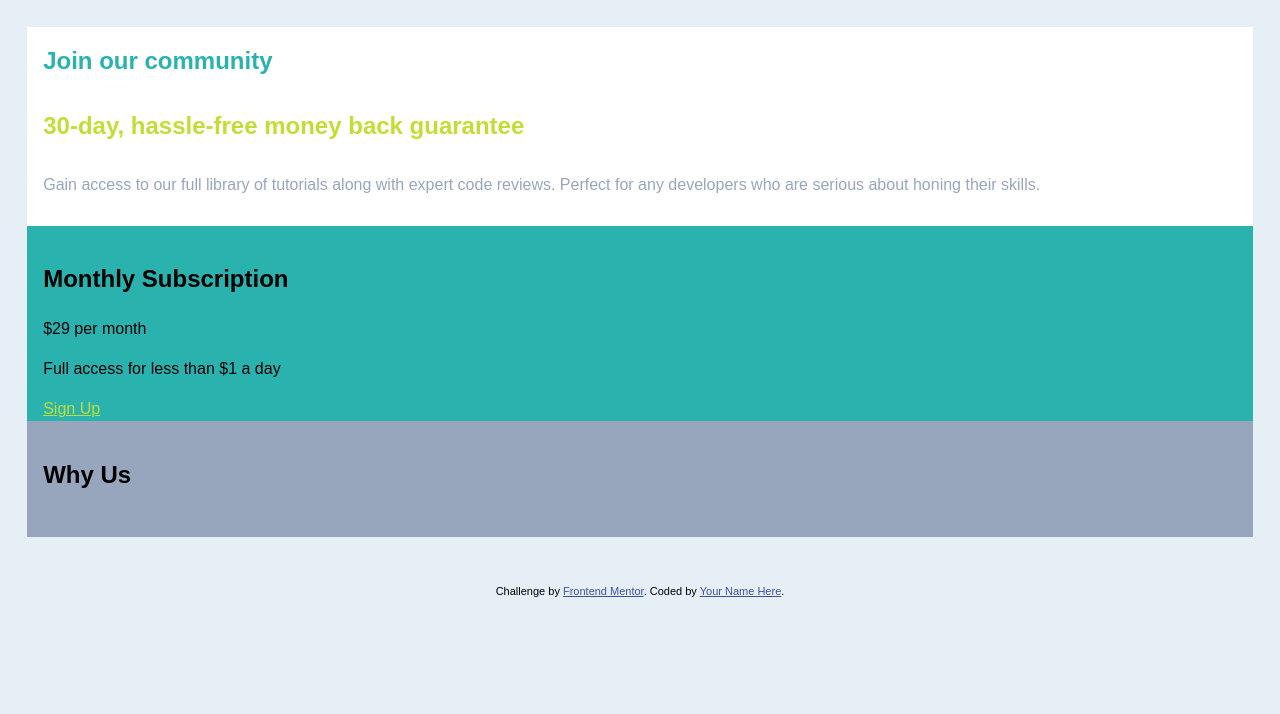
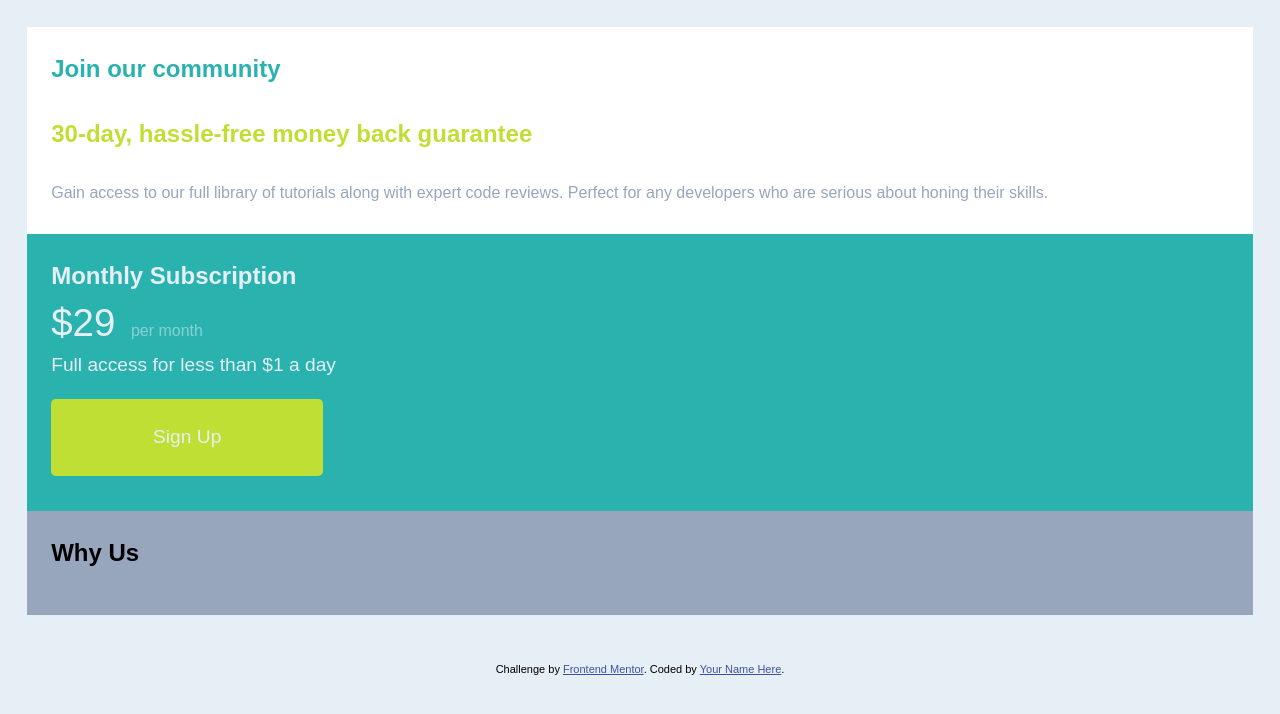
Before and after one commit to Beccix/single-price-grid-component-master, a plain HTML site: page index.html in a window 1280 px wide. Drawn offline with Linux system fonts and the light colour scheme.

Commit message:
second commit

```diff
--- a/index.html
+++ b/index.html
@@ -27,13 +27,16 @@
     </div>
 
     <div class="subscription">
-      <h1>Monthly Subscription</h1>
+      <h1 id='subscription-h1' class='subscription-text'>Monthly Subscription</h1>
         <div class="subscription-price">
           <span class="price">&dollar;29</span>
-          <span id="subscription-price-month">per month</span>
+          <span class='subscription-text' id="subscription-price-month">per month</span>
         </div>
-      <p>Full access for less than &dollar;1 a day</p>
-      <a id="subscription-sign" href="#">Sign Up</a>
+      <p id='subscription-text-p' class='subscription-text'> Full access for less than &dollar;1 a day</p>
+      <div class="button">
+        <a id="subscription-sign" href="#">Sign Up</a>
+      </div>
+
     </div>
 
     <div class="whyus">
--- a/style.css
+++ b/style.css
@@ -16,8 +16,10 @@ body {
     padding: 1.2rem;
 }
 .community, .subscription, .whyus  {
-    padding-top: 1em;
-    padding-left: 1rem;
+    padding-top: 1.50rem;
+    padding-left: 1.5rem;
+}
+div h1 {
     margin-top: 0;
     margin-left: 0;
 }
@@ -30,7 +32,7 @@ body {
     padding-bottom: 1.80rem;
     text-decoration: bolt-solid;
 }
-.community-h2, #subscription-sign {
+.community-h2 {
     color: var(--bright-yellow)
 }
 .join-text {
@@ -38,8 +40,47 @@ body {
 }
 .subscription {
     background-color: var(--cyan);
+    padding-bottom: 1.2rem;
+}
+.subscription-text {
+    color: var(--light-gray);
+    font-style: bold;
+}
+.price {
+    font-size: 2.4rem;
+    font-style: bold;
+    color: var(--light-gray)
+}
+#subscription-h1 {
+    margin-bottom: 0;
+}
+#subscription-price-month {
+    opacity: 0.50;
+    margin-left: .70rem;
+}
+#subscription-text-p {
+    font-size: 1.2rem;
+    margin-top: 0
+}
+#button {
+    width: 50%;
+}
+#subscription-sign {
+    font-size: large;
+    font-size: 1.20rem;
+    display: flex;
+    justify-content: center;
+    align-items: center;
+    color: var(--light-gray);
+    background-color: var(--bright-yellow);
+    text-decoration: none;
+    width: 17rem;
+    margin-bottom: 1rem;
+    padding: 1.5rem;
+    border-radius: 0.30rem;
 }
 .whyus {
+
     background-color: var(--grayish-blue);
 }
 :root {
```
